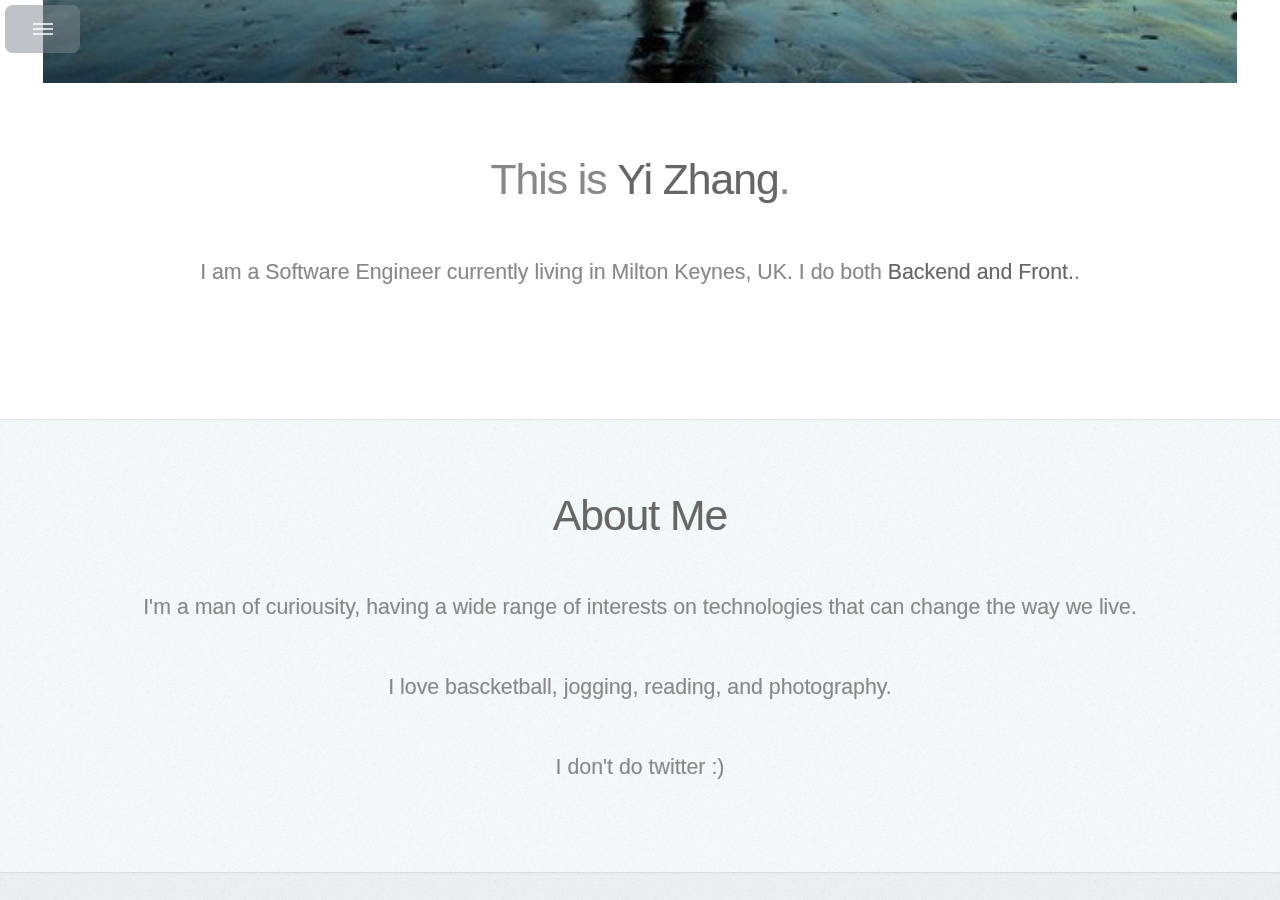
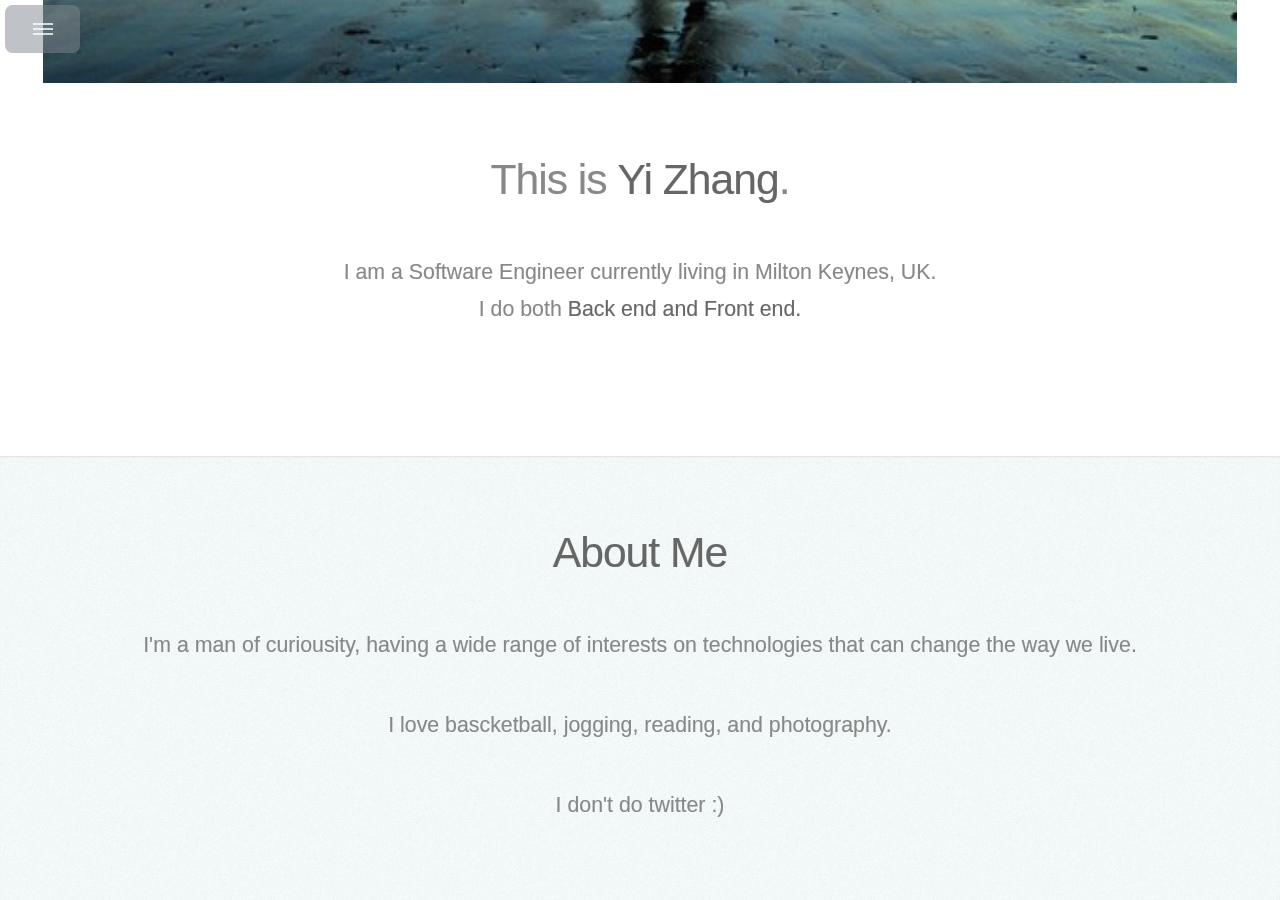
Before and after one commit to zhangyi667/myBlog, a Jekyll site: the page built from index.html, in a window 1280 px wide and 900 px high, scrolled down 473 px. Built offline with Jekyll 4.4.1, drawn with Linux system fonts in a browser that asks for light colours.

Commit message:
Change text on index page.

```diff
--- a/_includes/main.html
+++ b/_includes/main.html
@@ -14,7 +14,7 @@
 									<!-- <p class="test">This is a test</p> -->
 									<!-- <p class="style-test">This is a style.css</p> -->
 							</header>
-							<p>I am a Software Engineer currently living in Milton Keynes, UK.  I do both <b>Backend and Front.</b>.<br/></p>
+							<p>I am a Software Engineer currently living in Milton Keynes, UK.</br>I do both <b>Back end and Front end.</b></p>
 
 							<footer>
 								<!-- <a href="./KevinLawResume.pdf" class="button scrolly">View my Resume</a> -->
```
